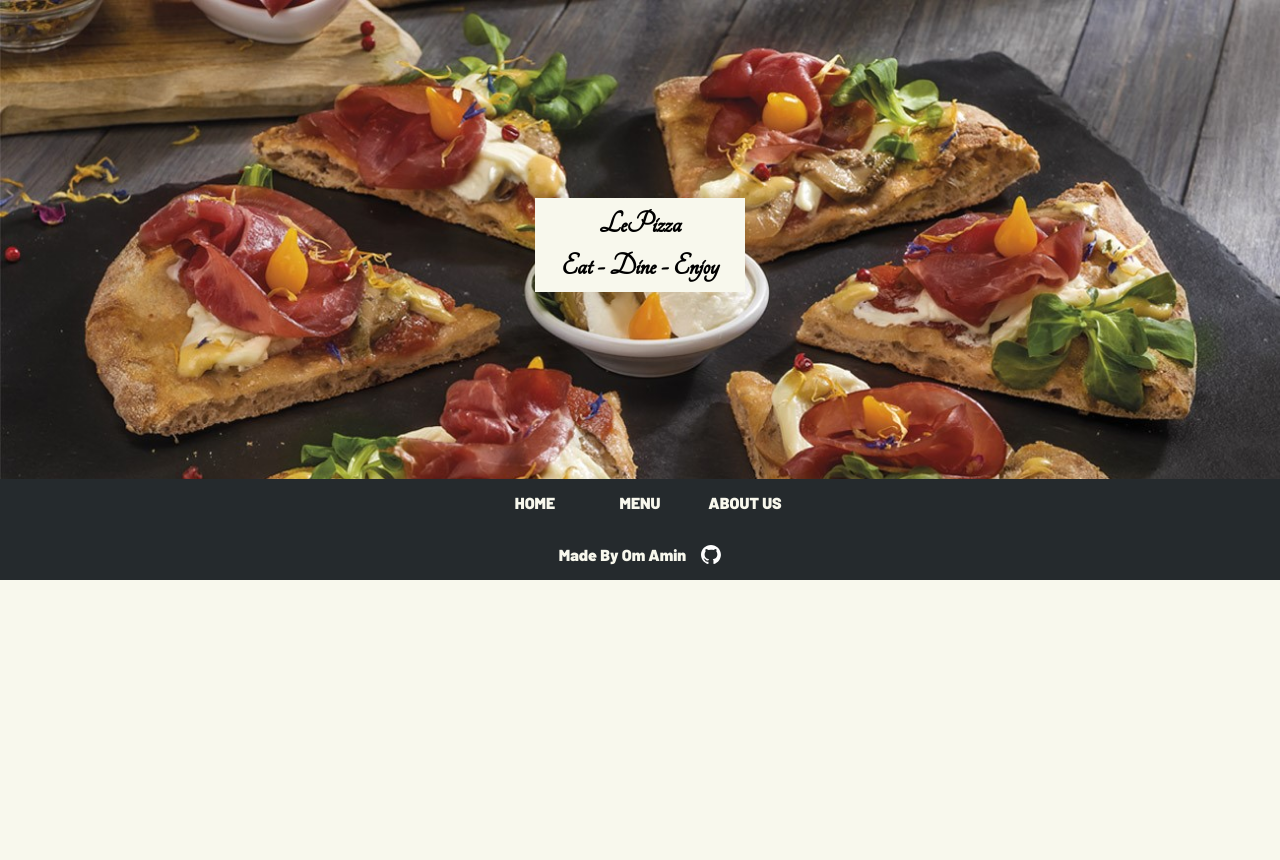
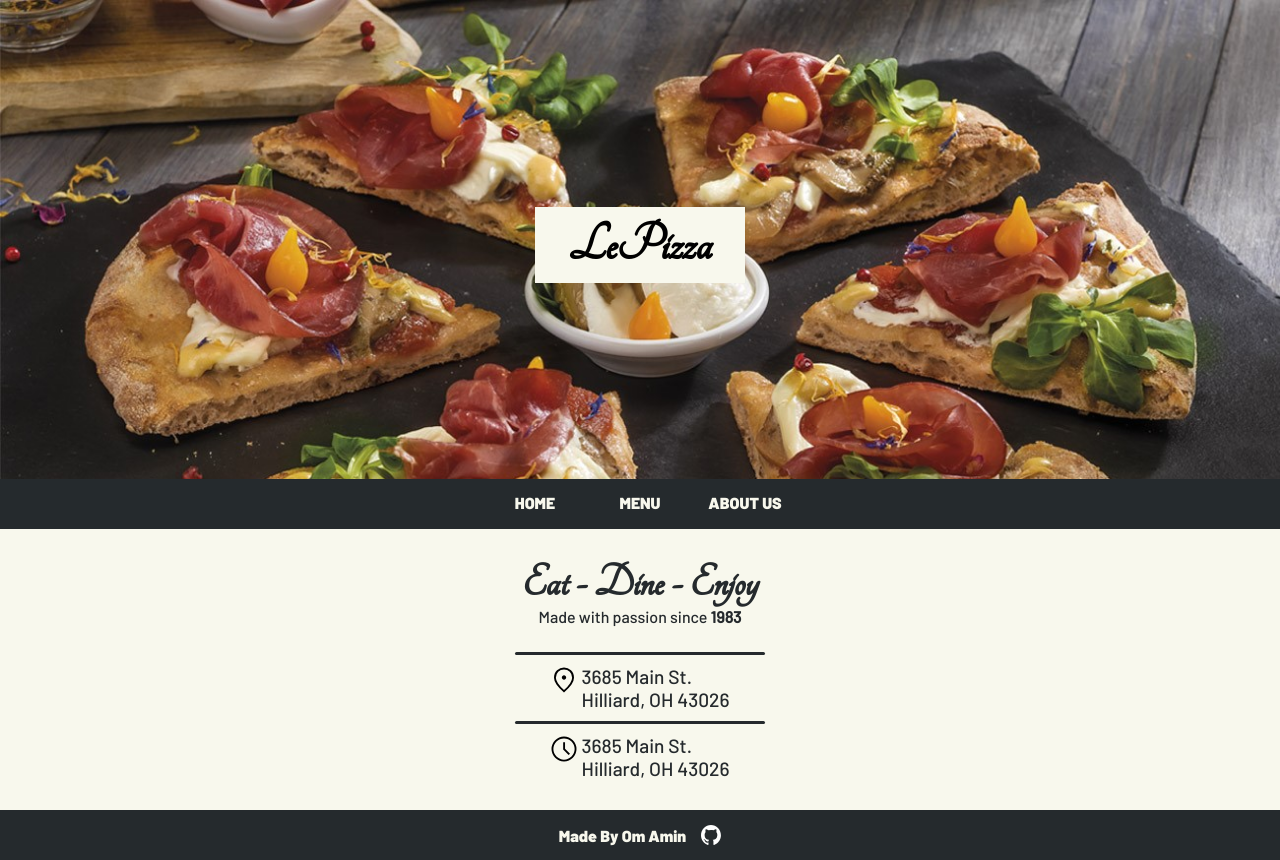
Before and after one commit to omamin135/Restaurant_Page, a website built with webpack: page dist/index.html in a window 1280 px wide. Before the commit the page ends 800 px from the top, so only its background shows below. Built offline with nearby package versions, Linux system fonts and the light colour scheme.

Commit message:
created home page. Fixed bug where footer would not sit at bottom of page

```diff
--- /dev/null
+++ b/src/home.js
@@ -0,0 +1,60 @@
+import homeStyles from "./home_styles.css";
+import pin from "./assets/location.svg";
+import clock from "./assets/clock.svg";
+
+export default function loadHome() {
+
+    const homeDiv = document.createElement("div");
+    homeDiv.setAttribute("id", "home-container");
+
+    let p = document.createElement("p");
+    p.textContent = "Eat - Dine - Enjoy";
+    p.className = "moto";
+    homeDiv.appendChild(p);
+
+    p = document.createElement("p");
+    p.innerHTML = "Made with passion since <span>1983</span>";
+    homeDiv.appendChild(p);
+
+    let dividerDiv = document.createElement("div");
+    dividerDiv.className = "divider";
+    homeDiv.appendChild(dividerDiv);
+
+    const locationPin = document.createElement("img");
+    locationPin.src = pin;
+
+    const addressDiv = document.createElement("div");
+    addressDiv.className = "address";
+    addressDiv.appendChild(locationPin);
+    p = document.createElement("p");
+    p.textContent = "3685 Main St."
+    addressDiv.appendChild(p);
+
+    p = document.createElement("p");
+    p.textContent = "Hilliard, OH 43026"
+    addressDiv.appendChild(p);
+
+    homeDiv.appendChild(addressDiv);
+
+    dividerDiv = document.createElement("div");
+    dividerDiv.className = "divider";
+    homeDiv.appendChild(dividerDiv);
+
+    const clockimg = document.createElement("img");
+    clockimg.src = clock;
+
+    const hoursDiv = document.createElement("div");
+    hoursDiv.className = "address";
+    hoursDiv.appendChild(clockimg);
+    p = document.createElement("p");
+    p.textContent = "3685 Main St."
+    hoursDiv.appendChild(p);
+
+    p = document.createElement("p");
+    p.textContent = "Hilliard, OH 43026"
+    hoursDiv.appendChild(p);
+
+    homeDiv.appendChild(hoursDiv);
+
+    document.getElementById("content").appendChild(homeDiv);
+}
--- /dev/null
+++ b/src/home_styles.css
@@ -0,0 +1,58 @@
+@import url("./styles.css");
+
+#home-container {
+    display: flex;
+    flex-direction: column;
+    justify-content: center;
+    align-items: center;
+    padding: 30px;
+}
+
+.moto {
+    font-family: "Tangerine";
+    font-size: 3rem;
+    font-weight: bold;
+    margin: 0px;
+    color: var(--medium-gray);
+}
+
+#home-container > *:nth-child(2) {
+    font-size: 1rem;
+    margin-top: 0px;
+    color: var(--medium-gray);
+    font-family: "barlow";
+    font-weight: 500;
+}
+
+#home-container > *:nth-child(2) > span {
+    font-weight: bold;
+}
+
+.address {
+    display: grid;
+    column-gap: 3px;
+    grid-template-columns: 1fr 5fr;
+    grid-template-rows: 1fr 1fr;
+}
+
+.address > img {
+    grid-row: 1 / 3;
+    height: 30px;
+    width: auto;
+}
+
+.address p {
+    margin: 0px;
+    font-size: 1.2rem;
+    font-family: "barlow";
+    font-weight: 500;
+    color: var(--medium-gray);
+}
+
+.divider {
+    width: 250px;
+    height: 3px;
+    background-color: var(--medium-gray);
+    margin: 10px;
+    border-radius: 2px;
+}
--- a/src/index.js
+++ b/src/index.js
@@ -1,14 +1,22 @@
 import pageLoader from "./page_load.js";
-import {loadMenu, unLoadMenu} from "./menu.js";
+import loadMenu from "./menu.js";
+import loadHome from "./home.js";
+
+function unloadPage() {
+    document.getElementById("content").removeChild(document.getElementById("content").firstChild);
+}
 
 pageLoader();
+loadHome();
 
 document.querySelectorAll(".selection").forEach((selection) => {
     selection.addEventListener("click", () => {
         let category = selection.classList[1]
         if (category === "home"){
-
+            unloadPage();
+            loadHome();
         } else if (category === "menu"){
+            unloadPage();
             loadMenu();
         } else if (category === "about-us"){
 
--- a/src/menu.js
+++ b/src/menu.js
@@ -5,8 +5,8 @@ import dessertImg from "./assets/icecream.svg";
 
 const menu = (() => {
 
-    const pizza = ["pizza 1", "pizza 2",1,1,1,1,1,1,1,1,1,1,1,1,1,1,1,1,1,1,1,1];
-    const drinks = ["drink 1", "drink 2"];
+    const pizza = ["pizza 1", "pizza 2", "pizza 3", "pizza 4", "pizza 5"];
+    const drinks = ["drink 1", "drink 2", "drink 3", "drink 4", "drink 5", "drink 6"];
     const dessert = ["dessert 1", "dessert 2"];
 
     function getPizza(){
@@ -62,7 +62,7 @@ function menuList(category, menuItems, img) {
 
 }
 
-function loadMenu() {
+export default function loadMenu() {
 
     const menuDiv = document.createElement("div");
     menuDiv.setAttribute("id", "menu-container");
@@ -78,9 +78,3 @@ function loadMenu() {
 
     document.getElementById("content").appendChild(menuDiv);
 }
-
-function unLoadMenu(){
-    document.getElementById("content").removeChild(document.getElementById("menu-container"));
-}
-
-export {loadMenu, unLoadMenu}
--- a/src/page_load.js
+++ b/src/page_load.js
@@ -22,13 +22,9 @@ function loadHeader() {
     p.textContent = "LePizza";
     div.appendChild(p);
 
-    p = document.createElement("p");
-    p.textContent = "Eat - Dine - Enjoy";
-    div.appendChild(p);
-
     imgContainer.appendChild(div);
 
-    document.querySelector("body").appendChild(imgContainer);
+    document.querySelector("body").insertBefore(imgContainer, document.getElementById("content"));
 
     /* create the selection options */
     const headingDiv = document.createElement("div");
@@ -91,15 +87,9 @@ function loadHeader() {
 
     header.appendChild(headingDiv);
 
-    document.querySelector("body").appendChild(header);
+    // document.querySelector("body").appendChild(header);
+    document.querySelector("body").insertBefore(header, document.getElementById("content"));
 
-}
-
-function loadContent() {
-    const contentDiv = document.createElement("div");
-    contentDiv.setAttribute("id", "content");
-
-    document.querySelector("body").appendChild(contentDiv);
 }
 
 function loadFooter() {
@@ -129,6 +119,5 @@ function loadFooter() {
 
 export default function loadPage() {
     loadHeader();
-    loadContent();
     loadFooter();
 }
--- a/src/page_load_styles.css
+++ b/src/page_load_styles.css
@@ -2,13 +2,16 @@
 
 body {
     margin: 0px;
+    min-height: calc(100vh - 50px);
     background-color: var(--creamy-white);
+    position: relative;
 }
 
 header {
     height: fit-content;
     position: sticky;
     top: 0px;
+    margin-top: -10px;
 }
 
 .img-container {
@@ -37,13 +40,12 @@ header {
     margin: 5px;
     font-family: "tangerine";
     font-weight: bold;
-    font-size: 2rem;
+    font-size: 3.5rem;
 }
 
 #heading {
     background-color: var(--medium-gray);
     color: var(--creamy-white);
-    margin-top: -10px;
 }
 
 #header-img {
@@ -93,22 +95,18 @@ header li p {
     width: 0px;
     height: 2px;
     background-color: var(--medium-gray);
+    transition: 0.2s;
 }
 
 header li > div:hover .selection-line {
     background-color: var(--gold);
     width: 80%;
-    transition: 0.3s;
-}
-
-header li > div:not(:hover) .selection-line {
-    background-color: var(--medium-gray);
-    width: 0px;
-    transition: 0.3s;
+    transition: 0.2s;
 }
 
 footer {
     width: 100%;
+    height: 50px;
     display: flex;
     justify-content: center;
     align-items: center;
@@ -116,11 +114,15 @@ footer {
     background-color: var(--medium-gray);
     color: var(--creamy-white);
     font-family: "barlow";
+    position: absolute;
+    bottom: -50px;
+
 }
 
 footer a {
     width: 20px;
     height: 20px;
+    transition: 0.1s;
 }
 
 footer img {
@@ -133,9 +135,3 @@ footer a:hover {
     height: 30px;
     transition: 0.1s;
 }
-
-footer a:not(:hover) {
-    width: 20px;
-    height: 20px;
-    transition: 0.1s;
-}
```
Also changed, not shown: dist/2f059afe05723edb3a73.svg (added), dist/f24e6657183c1ddb4442.svg (added), dist/index.html, dist/main.js, src/assets/clock.svg (added), src/assets/location.svg (added).
